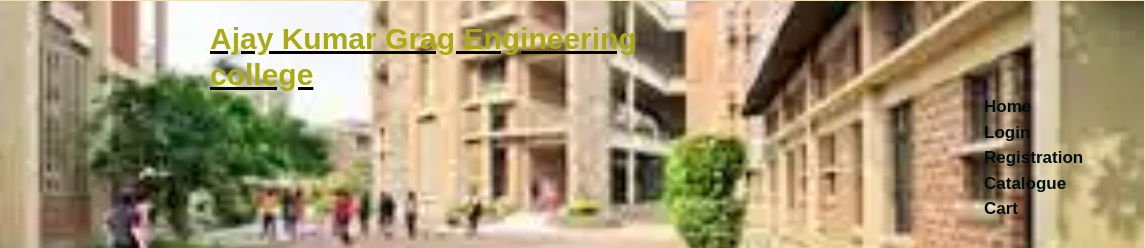
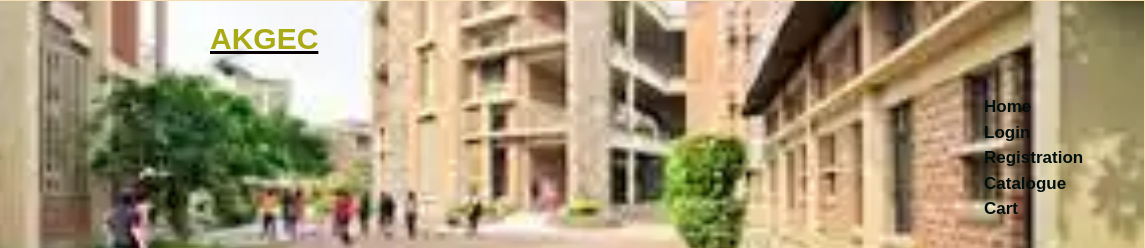
Before and after one commit to aakash112005/akgec-2, a plain HTML site: page login.html in a window 1280 px wide. Shown: the top 248 px of the page, 135-1280 px from the left. Drawn offline with nearby package versions, Linux system fonts and the light colour scheme.

Commit message:
login.html

```diff
--- a/login.html
+++ b/login.html
@@ -11,7 +11,7 @@
 <body>
      <header id="header">
     <img src="logoakgec.png" height="100px" width="100px">
-      <h1>Ajay Kumar Grag Engineering college</h1>
+      <h1>AKGEC</h1>
 <div class="navbar">
     <a class="active"    href="index.html">Home</a>
     <a class="active"    href="login.html">Login</a>
```
Lines whose indentation alone changed are shown as unchanged.
